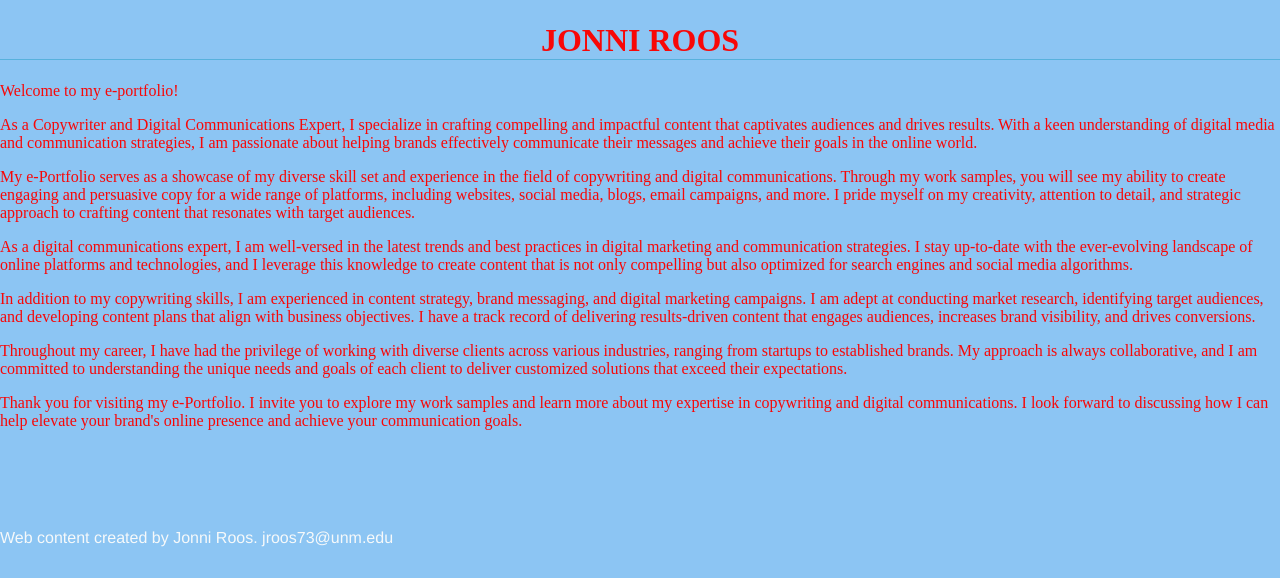
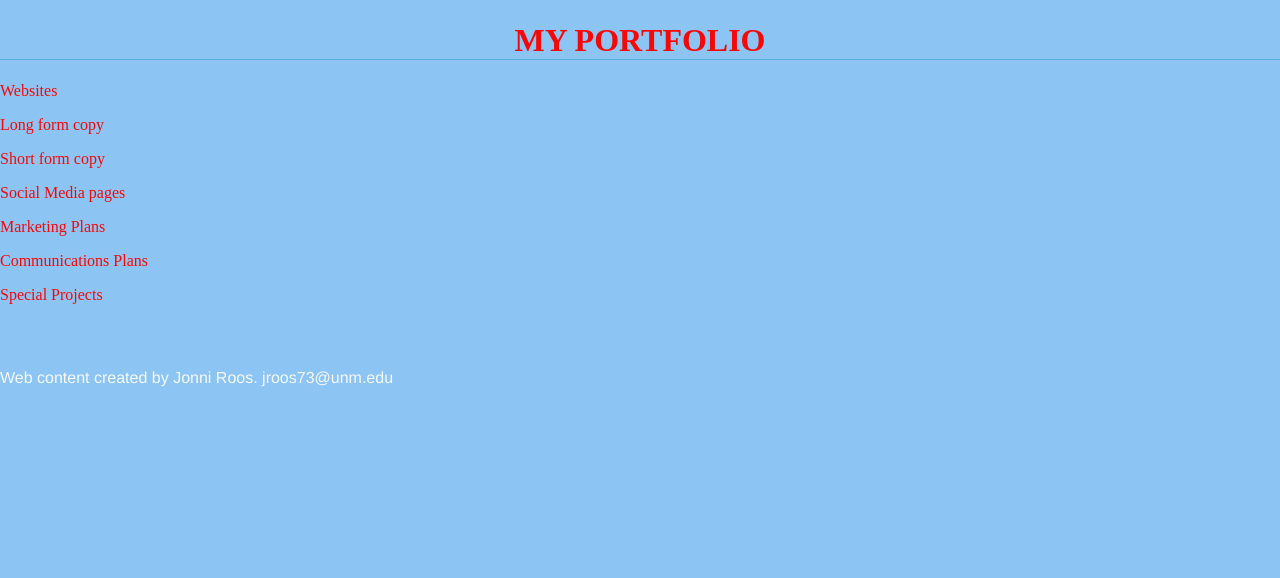
Before and after one commit to jonniroos/COMM2245, a plain HTML site: page Portfolio.html in a window 1280 px wide. Shown: the part 357-935 px from the top of the page. After the commit the page ends 800 px from the top, so only its background shows below. Drawn offline with Linux system fonts and the light colour scheme.

Commit message:
upload 4

```diff
--- a/Portfolio.html
+++ b/Portfolio.html
@@ -73,15 +73,14 @@ img {
 
 <body>
 <img src="images/Quy - bright girl profile.jpg" width="363" height="240" alt=""/></h2>
-<h1>Jonni Roos</h1>
-<p>Welcome to my e-portfolio!</p>
-<p>As a Copywriter and Digital Communications Expert, I specialize in crafting compelling and impactful content that captivates audiences and drives results. With a keen understanding of digital media and communication strategies, I am passionate about helping brands effectively communicate their messages and achieve their goals in the online world.</p>
-<p>My e-Portfolio serves as a showcase of my diverse skill set and experience in the field of copywriting and digital communications. Through my work samples, you will see my ability to create engaging and persuasive copy for a wide range of platforms, including websites, social media, blogs, email campaigns, and more. I pride myself on my creativity, attention to detail, and strategic approach to crafting content that resonates with target audiences.</p>
-<p>As a digital communications expert, I am well-versed in the latest trends and best practices in digital marketing and communication strategies. I stay up-to-date with the ever-evolving landscape of online platforms and technologies, and I leverage this knowledge to create content that is not only compelling but also optimized for search engines and social media algorithms.</p>
-<p>In addition to my copywriting skills, I am experienced in content strategy, brand messaging, and digital marketing campaigns. I am adept at conducting market research, identifying target audiences, and developing content plans that align with business objectives. I have a track record of delivering results-driven content that engages audiences, increases brand visibility, and drives conversions.</p>
-<p>Throughout my career, I have had the privilege of working with diverse clients across various industries, ranging from startups to established brands. My approach is always collaborative, and I am committed to understanding the unique needs and goals of each client to deliver customized solutions that exceed their expectations.</p>
-<p>Thank you for visiting my e-Portfolio. I invite you to explore my work samples and learn more about my expertise in copywriting and digital communications. I look forward to discussing how I can help elevate your brand's online presence and achieve your communication goals.</p>
-<h2>&nbsp;</h2>
+<h1>My Portfolio</h1>
+<p>Websites</p>
+<p>Long form copy</p>
+<p>Short form copy</p>
+<p>Social Media pages</p>
+<p>Marketing Plans</p>
+<p>Communications Plans</p>
+<p>Special Projects</p>
 <p>&nbsp;</p>
 <p>
   <footer class="footer">Web content created by Jonni Roos. jroos73@unm.edu</footer>
```
